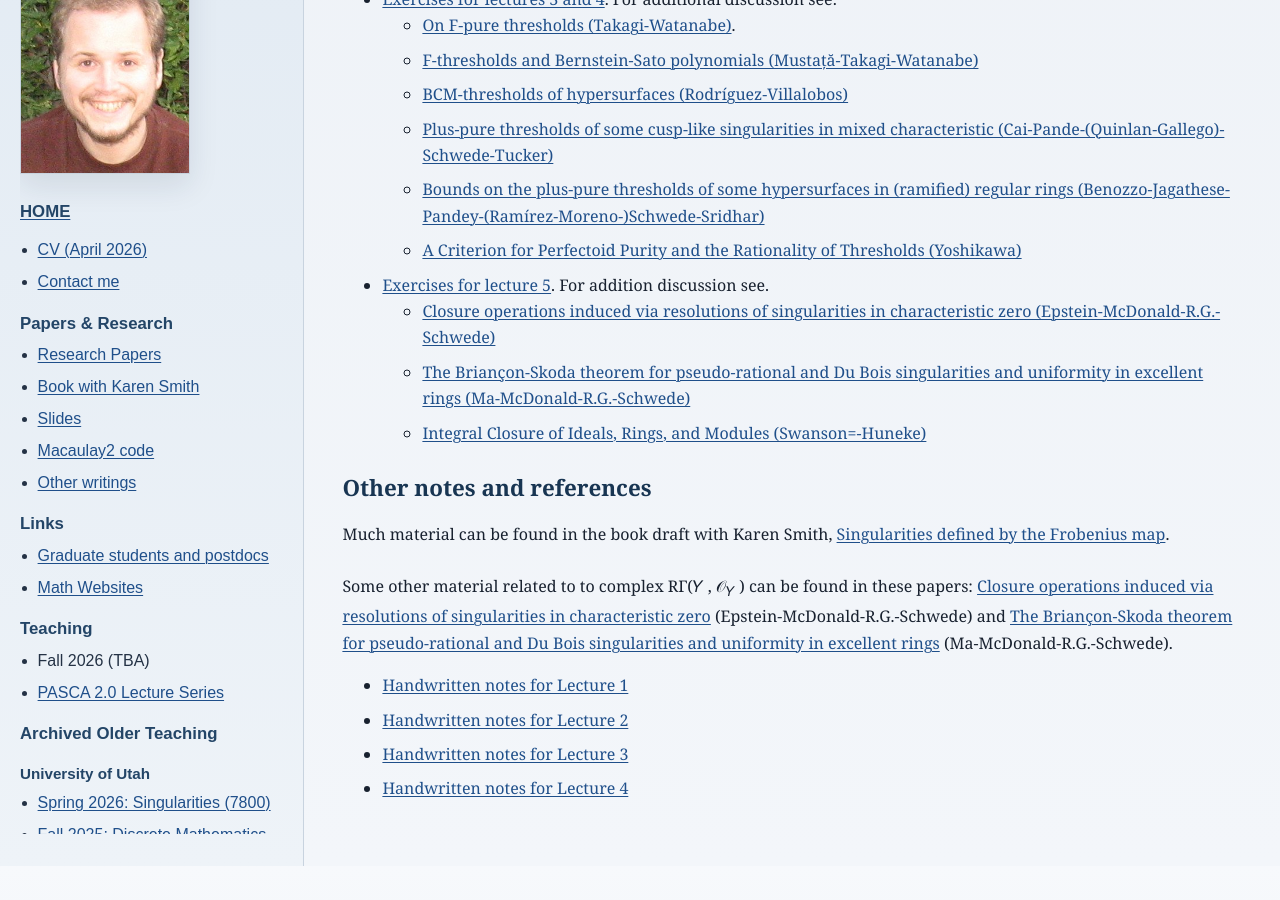
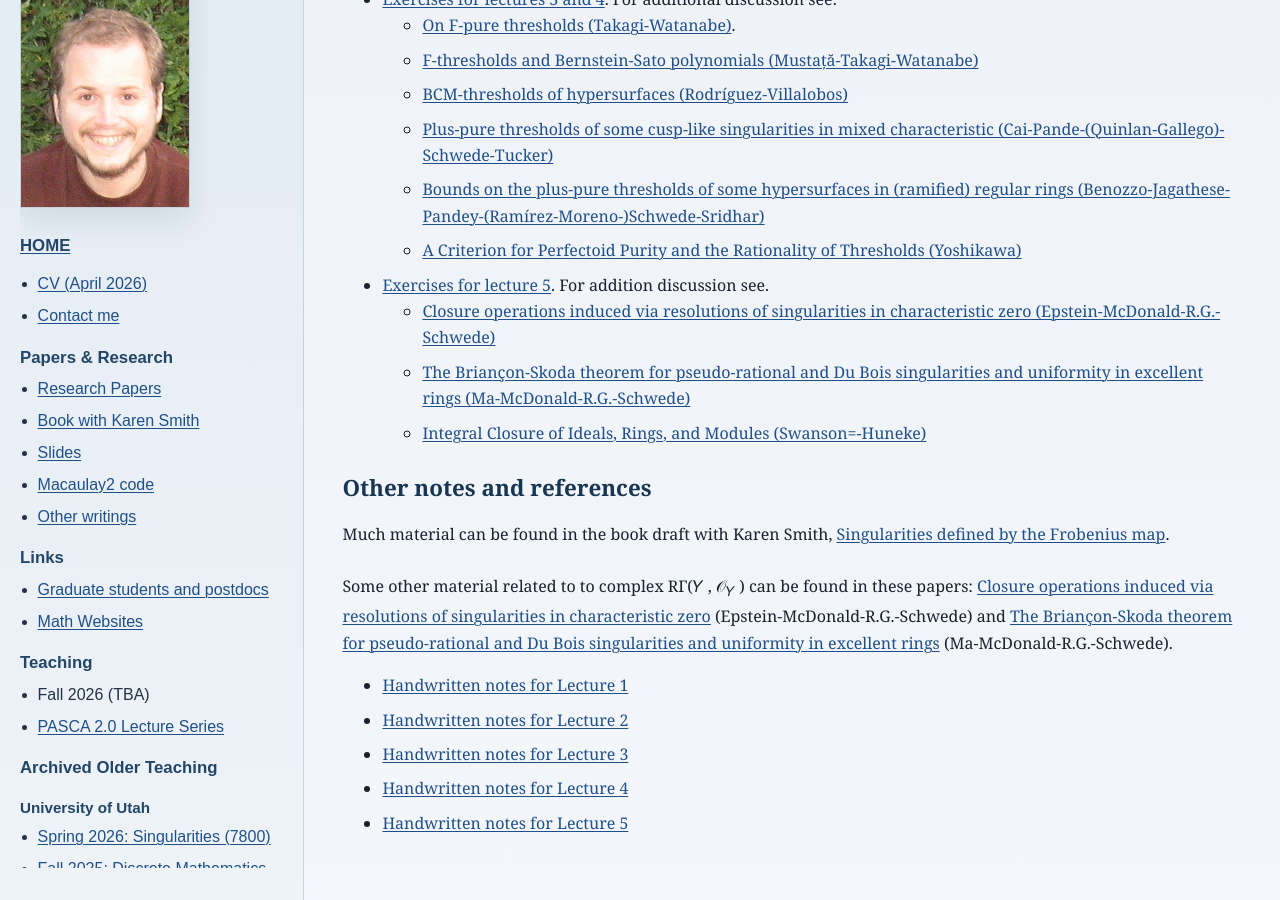
Before and after one commit to kschwede/kschwede.github.io, a Jekyll site: the page built from CIMAT2026/index.html, in a window 1280 px wide and 900 px high, scrolled down 592 px. Built offline with Jekyll 4.4.1, drawn with Linux system fonts in a browser that asks for light colours; before the commit the page ends 1458 px from its top, so only the background shows below that.

Commit message:
added notes for lec 5

```diff
--- a/CIMAT2026/index.html
+++ b/CIMAT2026/index.html
@@ -57,4 +57,5 @@
   </li>
   <li><a href="HandwrittenNotes4.pdf">Handwritten notes for Lecture 4</a>
   </li>
+    <li><a href="HandwrittenNotes5.pdf">Handwritten notes for Lecture 5</a>
 </ul>
```
Also changed, not shown: 1 other file.
